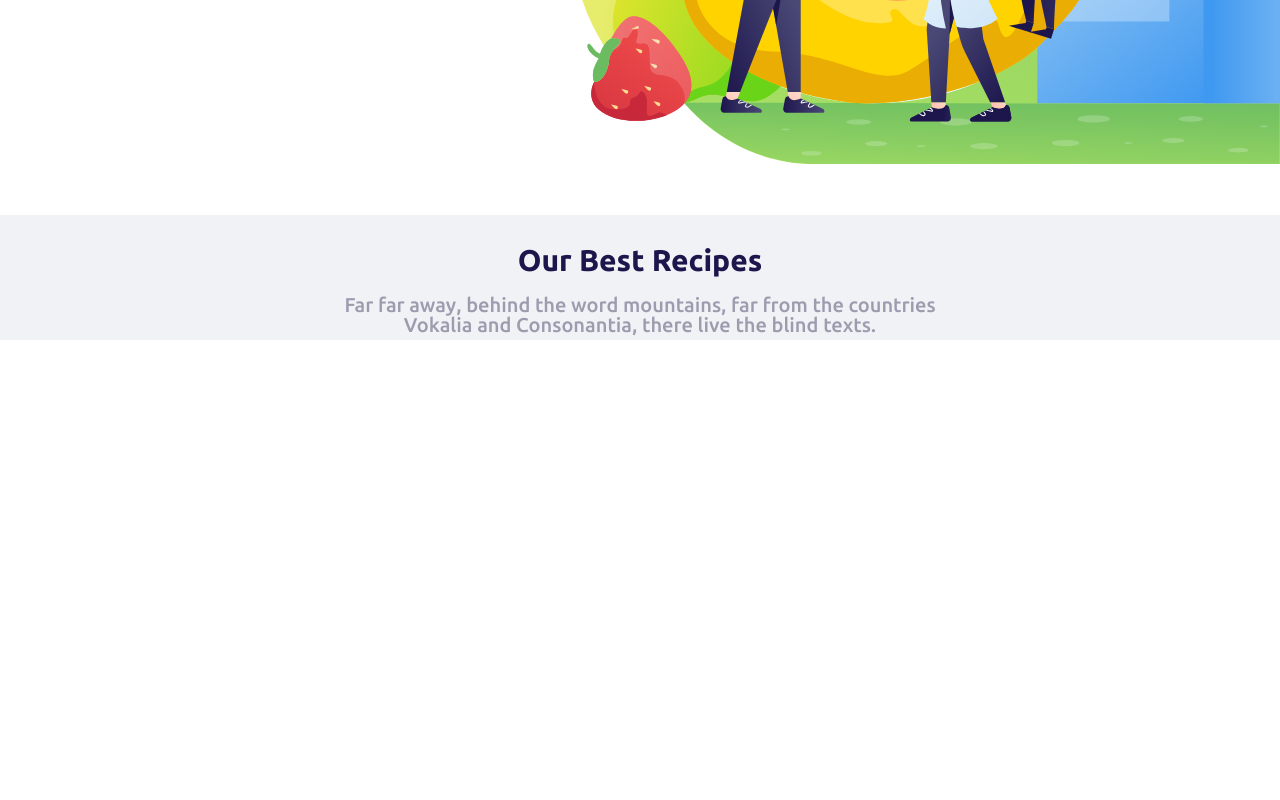
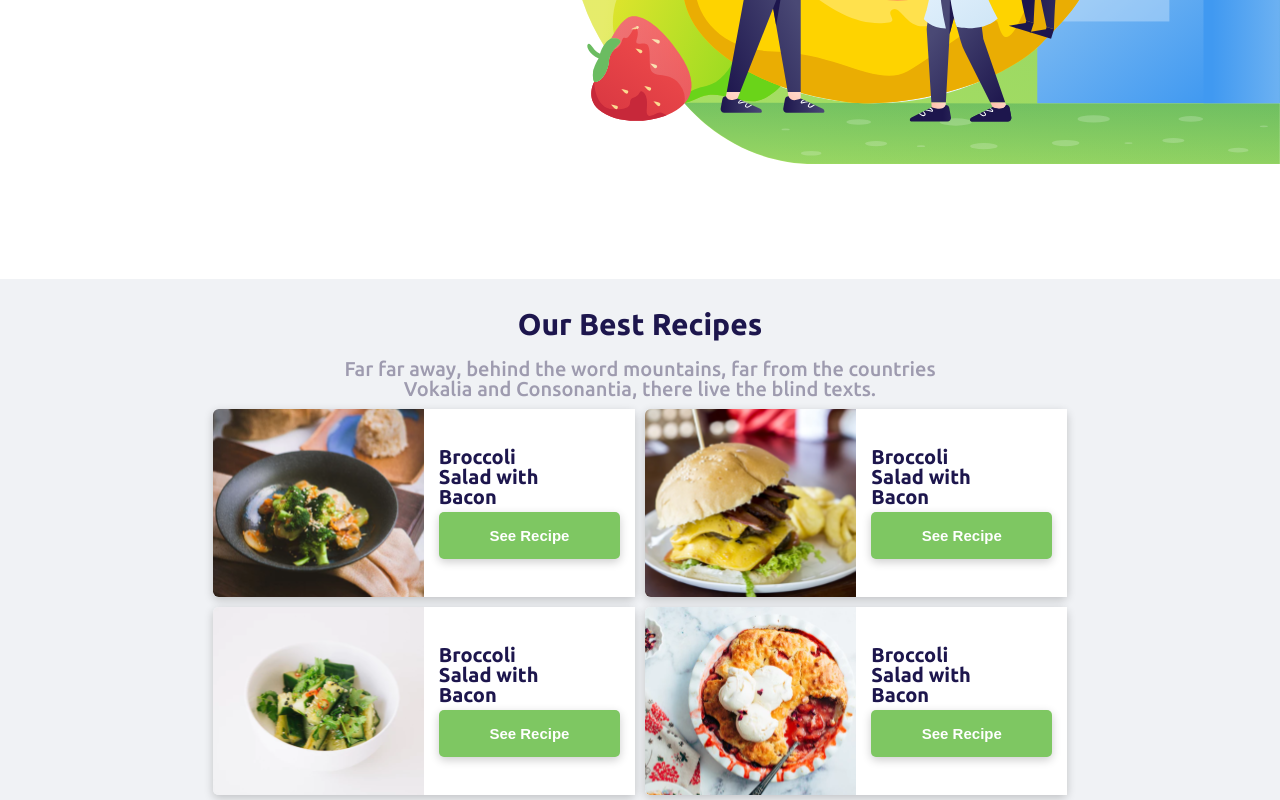
Before and after one commit to giselearaujos/Healthy-Food, a React (Vite) app: page / in a window 1280 px wide. Shown: the part 636-1436 px from the top of the page. Before the commit the page ends 976 px from the top, so only its background shows below. Built offline with nearby package versions, Linux system fonts and the light colour scheme.

Commit message:
:seedling: Modified styles components

```diff
--- a/src/Components/Button/styles.scss
+++ b/src/Components/Button/styles.scss
@@ -2,10 +2,31 @@
     border: none;
     border-radius: 5px;
     box-shadow: 0 3px 10px #00000033;
-    color: $one;
+    color: $white;
     font-weight: 700;
     font-size: 15px;
-    background-color: $white;
+    background-color: $one;
     cursor: pointer;
     padding: 15px;
+
+    @media (min-width: 769px) and (max-width: 1024px){
+        padding: 7px;
+     }
+
+    @media (min-width: 481px) and (max-width: 768px){
+        padding: 15px;
+    }
+
+    @media (min-width: 481px) and (max-width: 580px){
+        padding: 15px;
+    }
+
+    @media (min-width: 320px) and (max-width: 480px){
+        padding: 10px;
+    }
+
+    @media (min-width: 200px) and (max-width: 321px){
+        font-size: 12px;
+        padding: 6px;
+    }
 }
--- a/src/Components/Header/index.jsx
+++ b/src/Components/Header/index.jsx
@@ -1,5 +1,4 @@
 import React from 'react';
-import Button from '../Button/index';
 
 const Header = () => {
   return (
@@ -9,7 +8,7 @@ const Header = () => {
         <li className="header__container__nav__li">HEALTHY RECIPES</li>
         <li className="header__container__nav__li">BLOG</li>
         <li className="header__container__nav__li">JOIN</li>
-        <Button text="REGISTER" />
+        <button className="header__container__nav__li__btn">Register</button>
       </ul>
     </header>
   )
--- a/src/Components/Header/styles.scss
+++ b/src/Components/Header/styles.scss
@@ -57,8 +57,9 @@
             padding-bottom: 5px;
             cursor: pointer;
 
+
             @media (min-width: 769px) and (max-width: 1024px){
-                    font-size: 22px;
+               font-size: 18px;
             }
 
             @media (min-width: 481px) and (max-width: 768px){
@@ -72,6 +73,19 @@
             @media (min-width: 200px) and (max-width: 321px){
                font-size: 15px;
             }
+
+            &__btn {
+               border: none;
+               border-radius: 5px;
+               box-shadow: 0 3px 10px #00000033;
+               color: $one;
+               font-weight: 700;
+               font-size: 15px;
+               background-color: $white;
+               cursor: pointer;
+               padding: 15px;
+
+            }
          }
       }
 
--- a/src/Components/Home/styles.scss
+++ b/src/Components/Home/styles.scss
@@ -52,6 +52,10 @@
                     font-size: 45px;
                 }
 
+                @media (min-width: 481px) and (max-width: 768px){
+                    font-size: 41px;
+                }
+
                 @media (min-width: 320px) and (max-width: 480px){
                     font-size: 30px;
                 }
@@ -75,7 +79,7 @@
                 }
 
                 @media (min-width: 769px) and (max-width: 1024px){
-                    height: 4vh;
+                    height: 5vh;
                 }
 
                 @media (min-width: 481px) and (max-width: 768px){
--- a/src/Components/MainCardFood/index.jsx
+++ b/src/Components/MainCardFood/index.jsx
@@ -1,6 +1,12 @@
 import React from 'react';
 import Title from '../Title/index';
 import Subtitle from '../Subtitle/index';
+import Button from '../Button/index';
+
+import CardFood1 from '../../assets/comida_1.svg';
+import CardFood2 from '../../assets/comida_2.svg';
+import CardFood3 from '../../assets/comida_3.svg';
+import CardFood4 from '../../assets/comida_4.svg';
 
 const MainCardFood = () => {
     return(
@@ -10,6 +16,38 @@ const MainCardFood = () => {
              subtitle="Far far away, behind the word mountains, far from the countries Vokalia and Consonantia, there live the blind texts."
             />
 
+            <div className="section__wrapper">
+                <div className="section__wrapper__card">
+                    <img className="section__wrapper__card__img" src={CardFood1} />
+                    <div className="section__wrapper__card__left">
+                        <div className="section__wrapper__card__left__description">Broccoli Salad with Bacon</div>
+                        <Button text="See Recipe"/>
+                    </div>
+                </div>
+                <div className="section__wrapper__card">
+                    <img className="section__wrapper__card__img" src={CardFood2} />
+                    <div className="section__wrapper__card__left">
+                        <div className="section__wrapper__card__left__description">Broccoli Salad with Bacon</div>
+                        <Button text="See Recipe"/>
+                    </div>
+                </div>
+                <div className="section__wrapper__card">
+                    <img className="section__wrapper__card__img" src={CardFood3} />
+                    <div className="section__wrapper__card__left">
+                        <div className="section__wrapper__card__left__description">Broccoli Salad with Bacon</div>
+                        <Button text="See Recipe"/>
+                    </div>
+                </div>
+                <div className="section__wrapper__card">
+                    <img className="section__wrapper__card__img" src={CardFood4} />
+                    <div className="section__wrapper__card__left">
+                        <div className="section__wrapper__card__left__description">Broccoli Salad with Bacon</div>
+                        <Button text="See Recipe"/>
+                    </div>
+                </div>
+
+            </div>
+
         </div>
 
     );
--- a/src/Components/MainCardFood/styles.scss
+++ b/src/Components/MainCardFood/styles.scss
@@ -1,6 +1,7 @@
 .section {
-    margin-top: 4%;
+    margin-top: 9%;
     background-color: $background-secondary;
+    width: 100%;
 
     @media (min-width: 1024px) and (max-width: 1200px){
         margin-top: 18%;
@@ -15,10 +16,118 @@
     }
 
     @media (min-width: 320px) and (max-width: 480px){
-        margin-top: -17%;
+        margin-top: -11%;
     }
 
     @media (min-width: 200px) and (max-width: 321px){
         margin-top: -55%;
     }
+
+    &__wrapper {
+        display: flex;
+        flex-wrap: wrap;
+        justify-content: center;
+        align-items: center;
+        width: 100%;
+
+        @media (min-width: 1024px) and (max-width: 1200px){
+            display: flex;
+            flex-direction: row;
+        }
+
+        @media (min-width: 769px) and (max-width: 1024px){
+            display: flex;
+            flex-direction: row;
+        }
+
+        @media (min-width: 581px) and (max-width: 768px){
+            display: flex;
+            flex-direction: row;
+        }
+
+        @media (min-width: 481px) and (max-width: 580px){
+            display: flex;
+            flex-direction: column;
+        }
+
+        @media (min-width: 320px) and (max-width: 480px){
+            display: flex;
+            flex-direction: column;
+        }
+
+        @media (min-width: 200px) and (max-width: 321px){
+            display: flex;
+            flex-direction: column;
+        }
+
+        &__card {
+            display: flex;
+            box-shadow: 0 3px 10px #00000033;
+            border-radius: 5px;
+            width: 33%;
+            height: 15%;
+            margin: 5px;
+
+            @media (min-width: 481px) and (max-width: 768px){
+                width: 43%;
+            }
+
+            @media (min-width: 481px) and (max-width: 580px){
+                width: 67%;
+            }
+
+            @media (min-width: 320px) and (max-width: 480px){
+                width: 95%;
+            }
+
+            @media (min-width: 200px) and (max-width: 321px){
+                width: 97%;
+            }
+
+            &__img {
+                object-fit: cover;
+                width: 50%;
+            }
+
+            &__left {
+                display: flex;
+                flex-direction: column;
+                justify-content: center;
+                width: 43%;
+                padding: 15px;
+                background-color: $white;
+
+                &__description {
+                    width: 70%;
+                    color: $title;
+                    font-size: 20px;
+                    font-weight: 700;
+                    padding-bottom: 5px;
+
+                    @media (min-width: 769px) and (max-width: 1024px){
+                        font-size: 17px;
+                    }
+
+                    @media (min-width: 481px) and (max-width: 768px){
+                        font-size: 18px;
+                    }
+
+                    @media (min-width: 481px) and (max-width: 580px){
+                        font-size: 20px;
+                    }
+
+                    @media (min-width: 320px) and (max-width: 480px){
+                        font-size: 17px;
+                    }
+
+                    @media (min-width: 200px) and (max-width: 321px){
+                        font-size: 13px;
+                    }
+
+                }
+            }
+
+        }
+    }
+
 }
--- a/src/Components/Subtitle/styles.scss
+++ b/src/Components/Subtitle/styles.scss
@@ -16,7 +16,7 @@
         }
 
         @media (min-width: 769px) and (max-width: 1024px){
-            font-size: 21px;
+            font-size: 17px;
             width: 70%;
         }
 
@@ -31,6 +31,7 @@
         }
 
         @media (min-width: 200px) and (max-width: 321px){
+            font-size: 15px;
             width: 90%;
         }
     }
--- a/src/Components/Title/styles.scss
+++ b/src/Components/Title/styles.scss
@@ -5,4 +5,24 @@
     text-align: center;
     padding-top: 30px;
     margin-bottom: 15px;
+
+    @media (min-width: 1024px) and (max-width: 1200px){
+        font-size: 30px;
+    }
+
+    @media (min-width: 769px) and (max-width: 1024px){
+        font-size: 37px;
+    }
+
+    @media (min-width: 481px) and (max-width: 768px){
+        font-size: 37px;
+    }
+
+    @media (min-width: 320px) and (max-width: 480px){
+        font-size: 26px;
+    }
+
+    @media (min-width: 200px) and (max-width: 321px){
+        font-size: 22px;
+    }
 }
```
Lines whose indentation alone changed are shown as unchanged.
